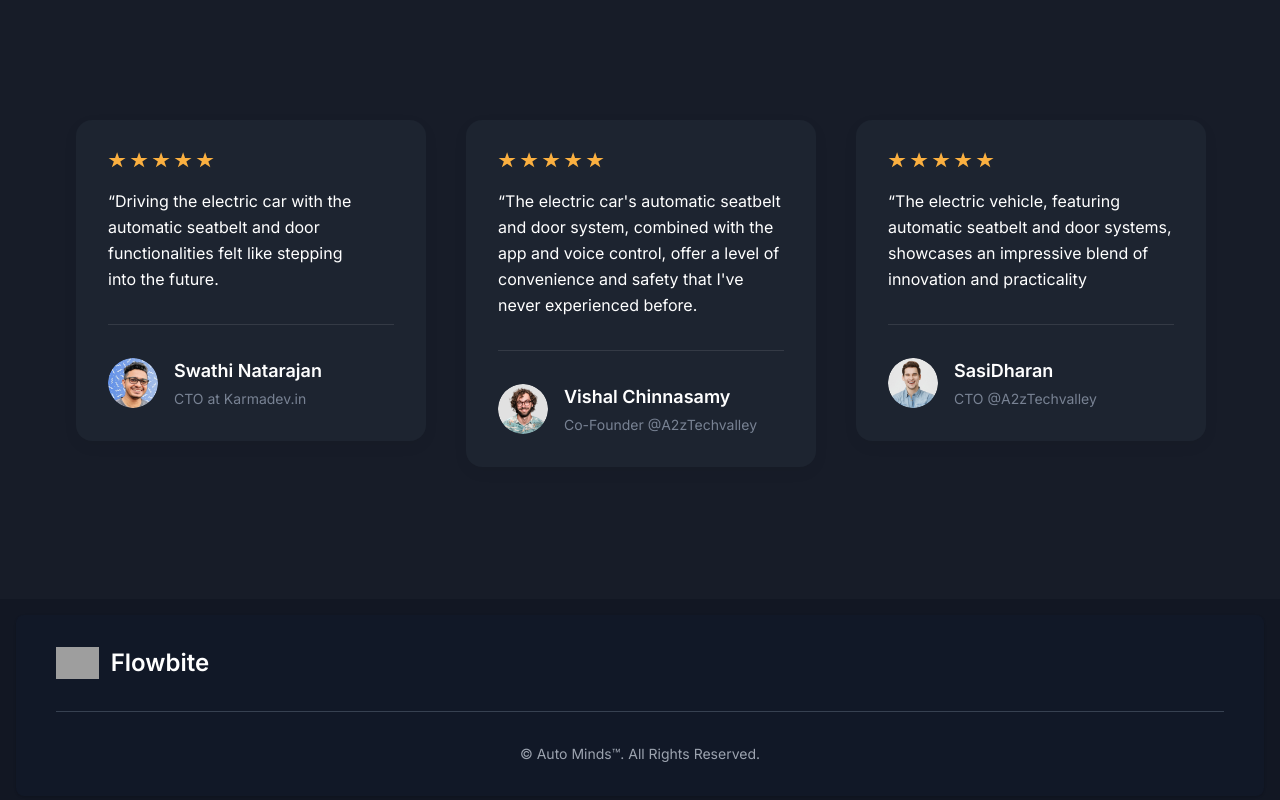
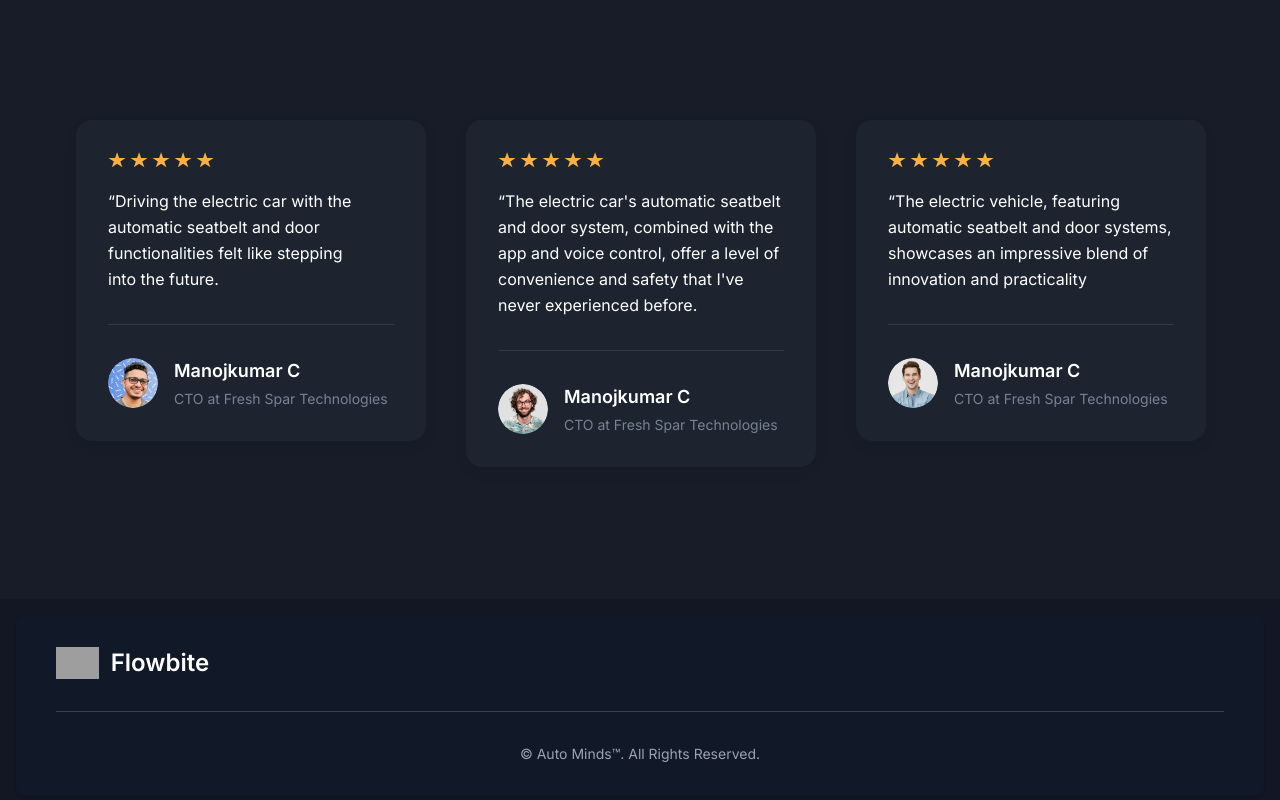
Before and after one commit to Manoj-kumar-C/Auto-Minds, a Next.js app: page /career in a window 1280 px wide. Shown: the part 3150-3950 px from the top of the page. Built offline with nearby package versions, Linux system fonts and the light colour scheme; grey boxes are pictures that could not be loaded.

Commit message:
Update index.tsx

```diff
--- a/components/Testimonials/index.tsx
+++ b/components/Testimonials/index.tsx
@@ -10,8 +10,8 @@ import SingleTestimonial from "./SingleTestimonial";
 const testimonialData: Testimonial[] = [
   {
     id: 1,
-    name: "Swathi Natarajan",
-    designation: "CTO at Karmadev.in",
+    name: "Manojkumar C",
+    designation: "CTO at Fresh Spar Technologies",
     content:
       "Driving the electric car with the automatic seatbelt and door functionalities felt like stepping into the future.",
     image: "/images/testimonials/auth-01.png",
@@ -19,8 +19,8 @@ const testimonialData: Testimonial[] = [
   },
   {
     id: 2,
-    name: "Vishal Chinnasamy",
-    designation: "Co-Founder @A2zTechvalley",
+    name: "Manojkumar C",
+    designation: "CTO at Fresh Spar Technologies",
     content:
       "The electric car's automatic seatbelt and door system, combined with the app and voice control, offer a level of convenience and safety that I've never experienced before.",
     image: "/images/testimonials/auth-02.png",
@@ -28,8 +28,8 @@ const testimonialData: Testimonial[] = [
   },
   {
     id: 3,
-    name: "SasiDharan",
-    designation: "CTO @A2zTechvalley",
+    name: "Manojkumar C",
+    designation: "CTO at Fresh Spar Technologies",
     content:
       "The electric vehicle, featuring automatic seatbelt and door systems, showcases an impressive blend of innovation and practicality",
     image: "/images/testimonials/auth-03.png",
```
